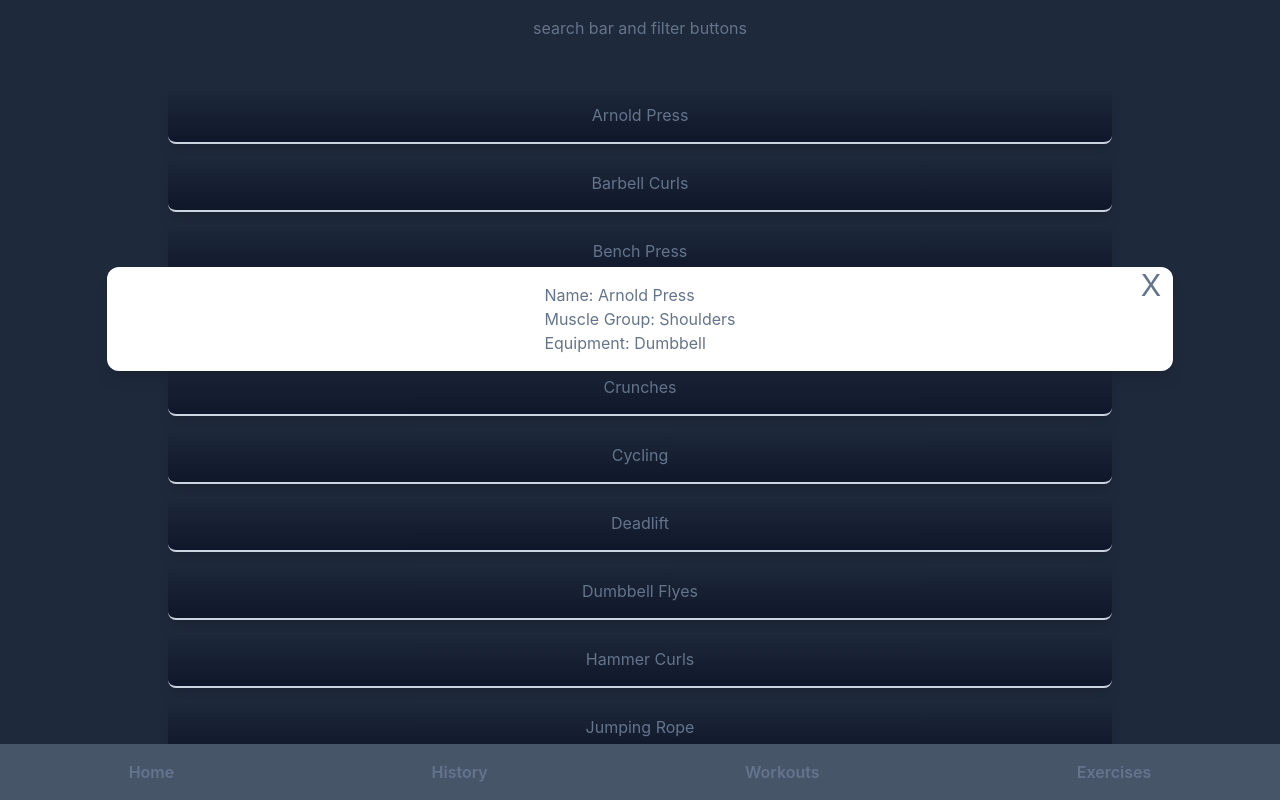
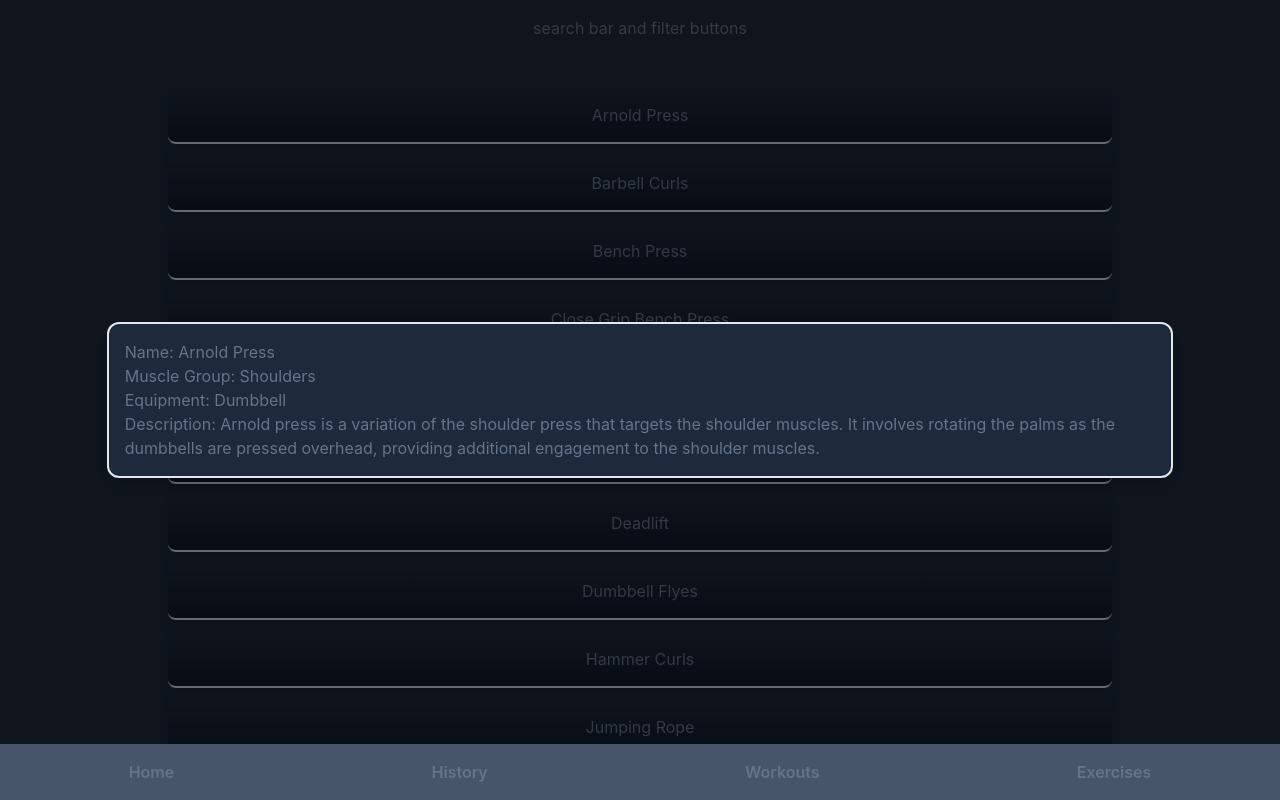
Before and after one commit to AndrewOWStyles/99-strength, a React (Create React App) app: page /Exercises in a window 1280 px wide. Both pictures are taken after a click on the button "Arnold Press". Built offline with nearby package versions, Linux system fonts and the light colour scheme.

Commit message:
added styling to info section, screen becomes opaque when clicking button and clicking  any part of the screen closes the info section

```diff
--- a/src/components/exercises/exerciseInfo.js
+++ b/src/components/exercises/exerciseInfo.js
@@ -6,6 +6,7 @@ const ExerciseInfo = ({ exercise }) => {
       <p>Name: {exercise.name}</p>
       <p>Muscle Group: {exercise.muscleGroup}</p>
       <p>Equipment: {exercise.equipment}</p>
+      <p>Description: {exercise.description}</p>
     </div>
   );
 };
--- a/src/components/pages/Exercises.js
+++ b/src/components/pages/Exercises.js
@@ -36,10 +36,19 @@ const Exercises = () => {
         ))}
       </div>
       {selectedExercise && (
-        <div className="flex justify-center absolute top-1/3 left-1/5 bg-white p-4 shadow-lg w-5/6 rounded-xl">
+        <motion.div
+        className="absolute inset-0 flex items-center justify-center bg-black bg-opacity-50 z-1"
+        onClick={handleCloseExercise}
+        initial={{ opacity: 0 }}
+        animate={{ opacity: 1 }}
+        exit={{ opacity: 0 }}
+        transition={{ duration: 0.5 }}
+      >
+          <div className="flex justify-center p-4 shadow-lg w-5/6 rounded-xl bg-slate-800 border-solid border-2">
             <ExerciseInfo exercise={selectedExercise} />
-          <button className='absolute top-0 right-3 text-3xl' onClick={handleCloseExercise}>X</button>
+            <button className='absolute top-0 right-3 text-3xl' onClick={handleCloseExercise}></button>
           </div>
+        </motion.div>
       )}
     </div>
   );
```
Lines whose indentation alone changed are shown as unchanged.
